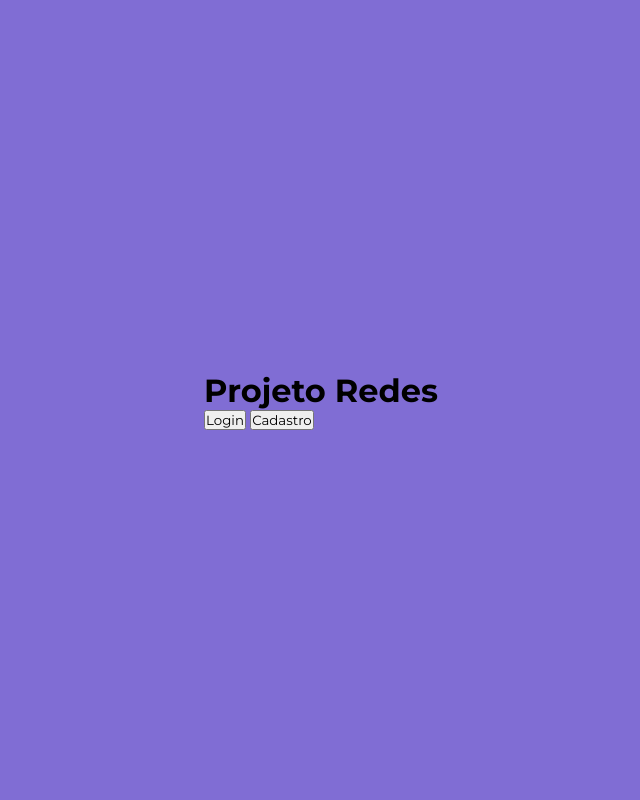
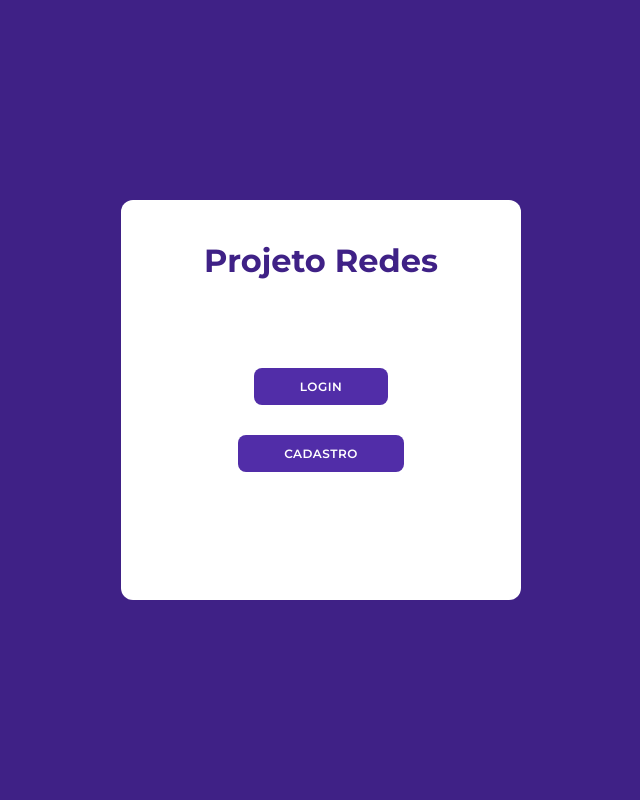
Before and after one commit to nathalylopess/ProjetoRedes, a Flask app: page / in a window 1280 px wide. Shown: the whole page, without its empty margins (319-959 px from the left). Run offline with Flask 3, Linux system fonts and the light colour scheme.

Commit message:
Update layout.css

```diff
--- a/static/css/layout.css
+++ b/static/css/layout.css
@@ -20,10 +20,11 @@
     display: flex;
     justify-content: center;
     align-items: center;
-    background-color: rgb(128, 109, 212);
+    /* background-color: rgb(128, 109, 212); */
+    background-color: #3f2186;
 }
 
-.forms {
+.forms, .forms-index {
     display: flex;
     background-color: rgb(255, 255, 255);
     flex-direction: column;
@@ -34,8 +35,8 @@
     border-radius: 12px;
 }
 
-.forms h1 {
-    text-align: center;
+.forms-index h1 {
+    color: #3f2186;
 }
 
 .dados {
@@ -44,6 +45,14 @@
     height: 70%;
     /* background-color: blueviolet; */
     justify-content: space-around;
+    align-items: center;
+}
+.rotas {
+    display: flex;
+    width: 80%;
+    height: 70%;
+    justify-content: center;
+    flex-direction: column;
     align-items: center;
 }
 
@@ -72,6 +81,20 @@
     cursor: pointer;
 }
 
+.rotas button{
+    background-color: #512da8;
+    color: #fff;
+    font-size: 12px;
+    padding: 10px 45px;
+    border: 1px solid transparent;
+    border-radius: 8px;
+    font-weight: 600;
+    letter-spacing: 0.5px;
+    text-transform: uppercase;
+    margin: 15px;
+    cursor: pointer;
+}
+
 .dados button.hidden{
     background-color: transparent;
     border-color: #fff;
```
